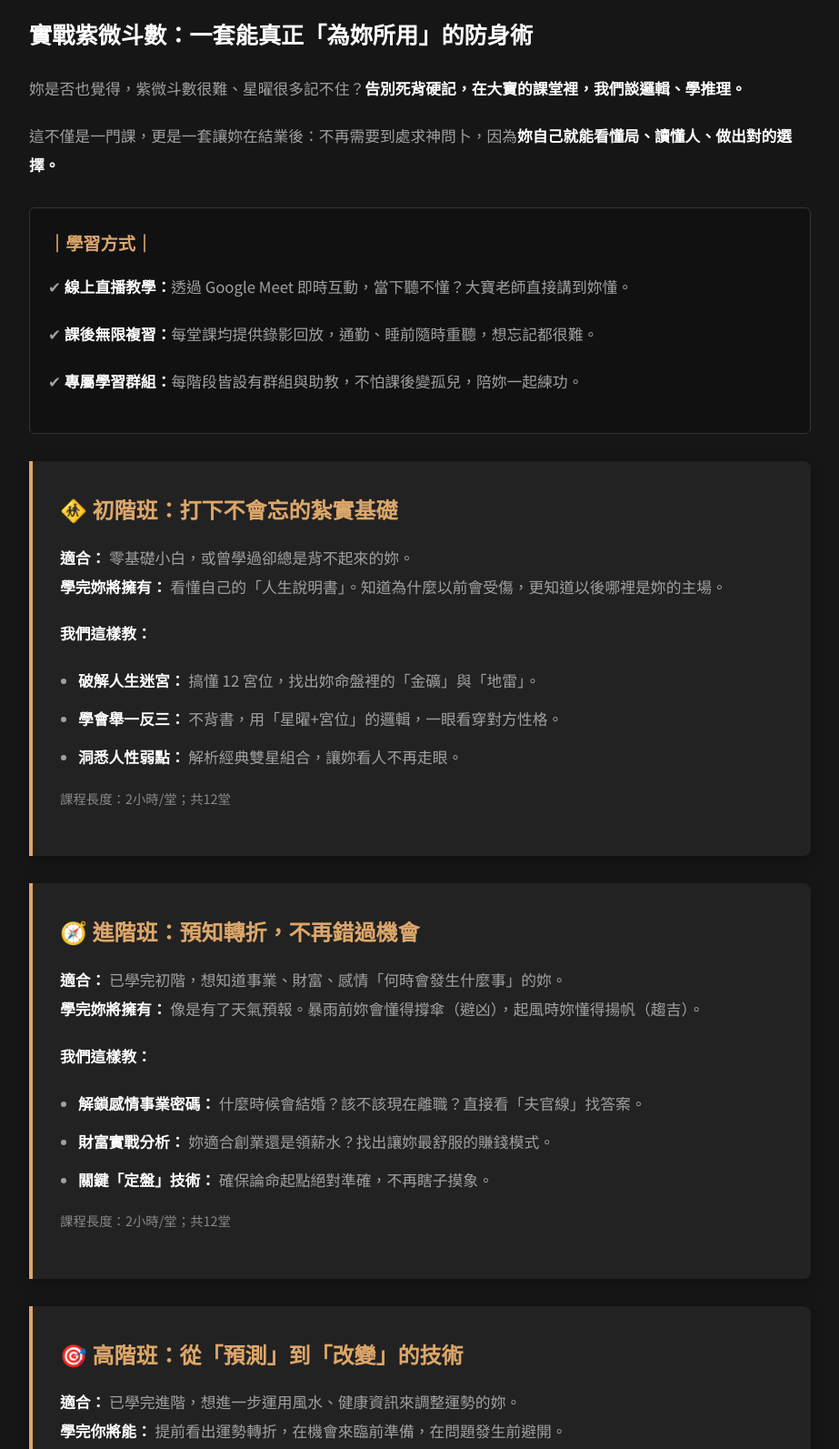
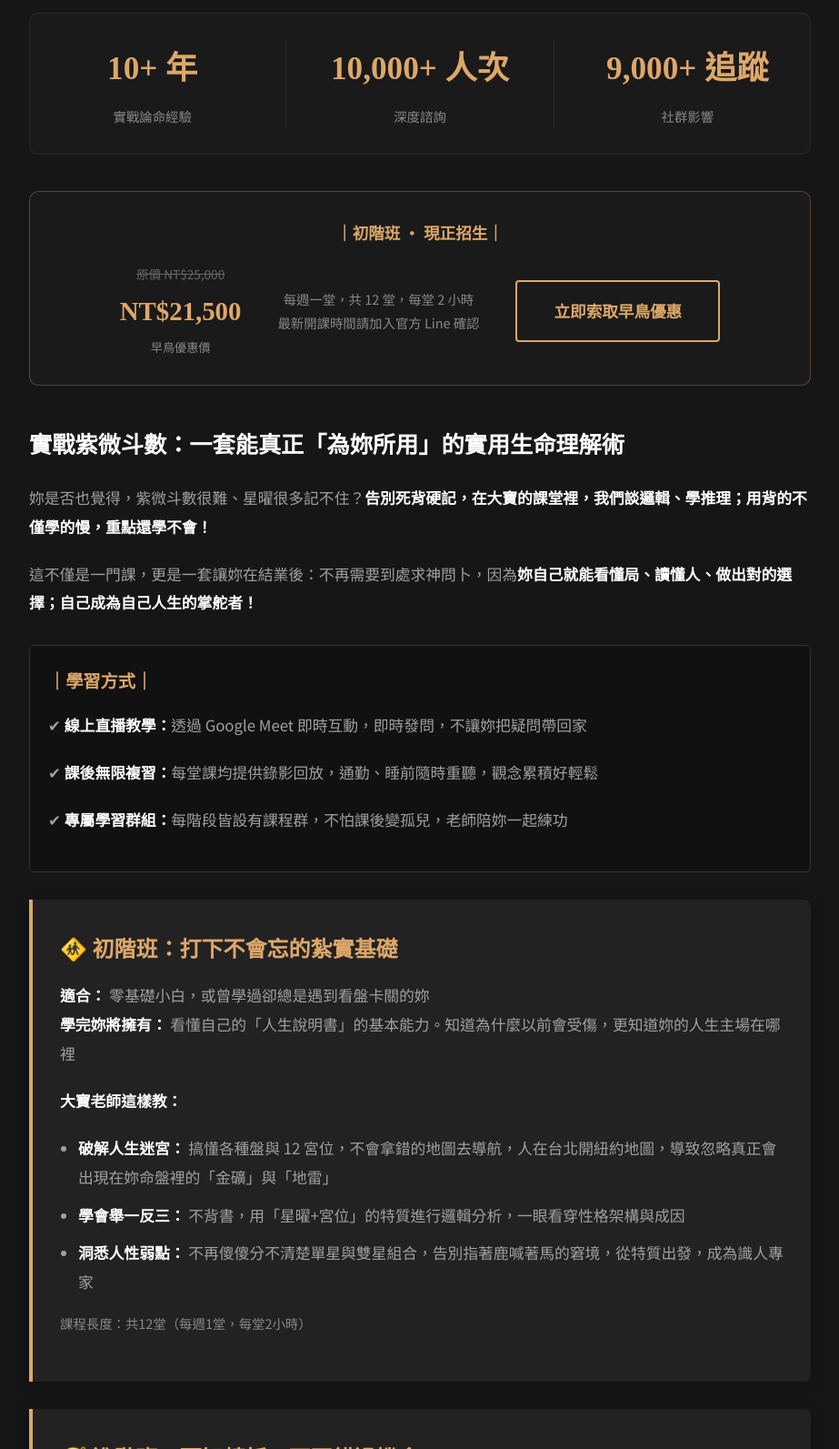
Before and after one commit to dabao-ziwei/dabaoweb, a website: page course.html in a window 1280 px wide. Shown: the part 460-2053 px from the top of the page at 91% size, without its empty margins (178-1101 px from the left). Drawn offline with nearby package versions, Linux system fonts and the light colour scheme; no server answers.

Commit message:
課程改版

```diff
--- a/course.html
+++ b/course.html
@@ -39,10 +39,10 @@
             </a>
             <ul class="nav-links">
                 <li><a href="index.html">首頁</a></li>
+                <li><a href="course.html" style="color:var(--accent-color);">【實戰紫微斗數】課程</a></li>
+                <li><a href="booking.html">線上預約</a></li>
+                <li><a href="articles.html">教學文章</a></li>
                 <li><a href="chart.html">線上排盤</a></li>
-                <li><a href="booking.html">線上預約</a></li>
-                <li><a href="course.html" style="color:var(--accent-color);">【實戰紫微斗數】課程</a></li>
-                <li><a href="articles.html">教學文章</a></li>
             </ul>
         </div>
     </nav>
@@ -55,73 +55,105 @@
 
     <div class="inner-content">
         <hr class="section-divider" style="margin-bottom: 40px;">
-        <h2 style="color:var(--primary-color); margin-bottom:20px;">實戰紫微斗數：一套能真正「為妳所用」的防身術</h2>
-        <p>妳是否也覺得，紫微斗數很難、星曜很多記不住？<strong>告別死背硬記，在大寶的課堂裡，我們談邏輯、學推理。</strong></p>
-        <p>這不僅是一門課，更是一套讓妳在結業後：不再需要到處求神問卜，因為<strong>妳自己就能看懂局、讀懂人、做出對的選擇。</strong></p>
+
+        <div style="display:flex; gap:40px; flex-wrap:wrap; margin-bottom:40px; padding:28px; background:#1a1a1a; border:1px solid rgba(255,255,255,0.08); border-radius:10px;">
+            <div style="flex:1; min-width:200px; text-align:center; border-right:1px solid rgba(255,255,255,0.08); padding-right:40px;">
+                <div style="font-family:'Noto Serif TC',serif; font-size:2.2rem; font-weight:700; color:var(--accent-color);">10+ 年</div>
+                <div style="color:#888; font-size:0.9rem; margin-top:4px;">實戰論命經驗</div>
+            </div>
+            <div style="flex:1; min-width:200px; text-align:center; border-right:1px solid rgba(255,255,255,0.08); padding-right:40px;">
+                <div style="font-family:'Noto Serif TC',serif; font-size:2.2rem; font-weight:700; color:var(--accent-color);">10,000+ 人次</div>
+                <div style="color:#888; font-size:0.9rem; margin-top:4px;">深度諮詢</div>
+            </div>
+            <div style="flex:1; min-width:200px; text-align:center;">
+                <div style="font-family:'Noto Serif TC',serif; font-size:2.2rem; font-weight:700; color:var(--accent-color);">9,000+ 追蹤</div>
+                <div style="color:#888; font-size:0.9rem; margin-top:4px;">社群影響</div>
+            </div>
+        </div>
+
+        <div style="margin-bottom:40px; padding:28px; background:#1a1a1a; border:1px solid rgba(221,167,106,0.3); border-radius:10px; text-align:center;">
+            <strong style="color:var(--accent-color); font-size:1.1rem;">｜初階班 · 現正招生｜</strong>
+            <div style="margin-top:16px; display:flex; gap:40px; flex-wrap:wrap; align-items:center; justify-content:center;">
+                <div>
+                    <div style="color:#666; font-size:0.85rem; text-decoration:line-through;">原價 NT$25,000</div>
+                    <div style="font-family:'Noto Serif TC',serif; font-size:1.8rem; font-weight:700; color:var(--accent-color);">NT$21,500</div>
+                    <div style="color:#888; font-size:0.82rem;">早鳥優惠價</div>
+                </div>
+                <div style="color:#888; font-size:0.9rem; line-height:1.8;">
+                    每週一堂，共 12 堂，每堂 2 小時<br>
+                    最新開課時間請加入官方 Line 確認
+                </div>
+                <a href="https://line.me/R/ti/p/@653jrxjt?oat_content=url&ts=03241123" target="_blank" class="primary-btn" style="margin-top:0;">立即索取早鳥優惠</a>
+            </div>
+        </div>
+
+        <h2 style="color:var(--primary-color); margin-bottom:20px;">實戰紫微斗數：一套能真正「為妳所用」的實用生命理解術</h2>
+        <p>妳是否也覺得，紫微斗數很難、星曜很多記不住？<strong>告別死背硬記，在大寶的課堂裡，我們談邏輯、學推理；用背的不僅學的慢，重點還學不會！</strong></p>
+        <p>這不僅是一門課，更是一套讓妳在結業後：不再需要到處求神問卜，因為<strong>妳自己就能看懂局、讀懂人、做出對的選擇；自己成為自己人生的掌舵者！</strong></p>
 
         <div style="margin:30px 0; padding:20px; background:#111; border-radius:6px; border:1px solid #333;">
             <strong style="color:var(--accent-color); display:block; margin-bottom:15px; font-size:1.2rem;">｜學習方式｜</strong>
-            <p>✔ <strong>線上直播教學：</strong>透過 Google Meet 即時互動，當下聽不懂？大寶老師直接講到妳懂。</p>
-            <p>✔ <strong>課後無限複習：</strong>每堂課均提供錄影回放，通勤、睡前隨時重聽，想忘記都很難。</p>
-            <p>✔ <strong>專屬學習群組：</strong>每階段皆設有群組與助教，不怕課後變孤兒，陪妳一起練功。</p>
+            <p>✔ <strong>線上直播教學：</strong>透過 Google Meet 即時互動，即時發問，不讓妳把疑問帶回家</p>
+            <p>✔ <strong>課後無限複習：</strong>每堂課均提供錄影回放，通勤、睡前隨時重聽，觀念累積好輕鬆</p>
+            <p>✔ <strong>專屬學習群組：</strong>每階段皆設有課程群，不怕課後變孤兒，老師陪妳一起練功</p>
         </div>
 
         <div class="course-card">
             <h3>🚸 初階班：打下不會忘的紮實基礎</h3>
-            <p><strong>適合：</strong> 零基礎小白，或曾學過卻總是背不起來的妳。<br>
-            <strong>學完妳將擁有：</strong> 看懂自己的「人生說明書」。知道為什麼以前會受傷，更知道以後哪裡是妳的主場。</p>
-            <p><strong>我們這樣教：</strong></p>
+            <p><strong>適合：</strong> 零基礎小白，或曾學過卻總是遇到看盤卡關的妳<br>
+            <strong>學完妳將擁有：</strong> 看懂自己的「人生說明書」的基本能力。知道為什麼以前會受傷，更知道妳的人生主場在哪裡</p>
+            <p><strong>大寶老師這樣教：</strong></p>
             <ul>
-                <li><strong>破解人生迷宮：</strong> 搞懂 12 宮位，找出妳命盤裡的「金礦」與「地雷」。</li>
-                <li><strong>學會舉一反三：</strong> 不背書，用「星曜+宮位」的邏輯，一眼看穿對方性格。</li>
-                <li><strong>洞悉人性弱點：</strong> 解析經典雙星組合，讓妳看人不再走眼。</li>
+                <li><strong>破解人生迷宮：</strong> 搞懂各種盤與 12 宮位，不會拿錯的地圖去導航，人在台北開紐約地圖，導致忽略真正會出現在妳命盤裡的「金礦」與「地雷」</li>
+                <li><strong>學會舉一反三：</strong> 不背書，用「星曜+宮位」的特質進行邏輯分析，一眼看穿性格架構與成因</li>
+                <li><strong>洞悉人性弱點：</strong> 不再傻傻分不清楚單星與雙星組合，告別指著鹿喊著馬的窘境，從特質出發，成為識人專家</li>
             </ul>
-            <p style="color:#888; font-size:0.9rem;">課程長度：2小時/堂；共12堂</p>
+            <p style="color:#888; font-size:0.9rem;">課程長度：共12堂（每週1堂，每堂2小時）</p>
         </div>
 
         <div class="course-card">
             <h3>🧭 進階班：預知轉折，不再錯過機會</h3>
-            <p><strong>適合：</strong> 已學完初階，想知道事業、財富、感情「何時會發生什麼事」的妳。<br>
-            <strong>學完妳將擁有：</strong> 像是有了天氣預報。暴雨前妳會懂得撐傘（避凶），起風時妳懂得揚帆（趨吉）。</p>
-            <p><strong>我們這樣教：</strong></p>
+            <p><strong>適合：</strong> 已學完初階，想知道感情、事業、財富「會在何時發生什麼事」的妳<br>
+            <strong>學完妳將擁有：</strong> 內建運勢預測雷達，暴雨前妳會懂得撐傘（避凶），起風時妳懂得揚帆（趨吉），告別態度與事件無法分辨的問題</p>
+            <p><strong>大寶老師這樣教：</strong></p>
             <ul>
-                <li><strong>解鎖感情事業密碼：</strong> 什麼時候會結婚？該不該現在離職？直接看「夫官線」找答案。</li>
-                <li><strong>財富實戰分析：</strong> 妳適合創業還是領薪水？找出讓妳最舒服的賺錢模式。</li>
-                <li><strong>關鍵「定盤」技術：</strong> 確保論命起點絕對準確，不再瞎子摸象。</li>
+                <li><strong>解鎖感情事業密碼：</strong> 什麼時候會結婚？感情有沒有小三？該不該現在離職？有沒有升遷機會？揭露藏在「夫官線」的分析秘密</li>
+                <li><strong>財富實戰分析：</strong> 妳適合創業還是領薪水？何時可創業？創業方向？藏在「財福線」中讓妳能獲利的賺錢模式</li>
+                <li><strong>定盤入門：</strong> 學會辨別出生時間誤差的基本校正方法，讓論命起點不偏移，徹底告別「妳說的不是我」的窘境</li>
             </ul>
-            <p style="color:#888; font-size:0.9rem;">課程長度：2小時/堂；共12堂</p>
+            <p style="color:#888; font-size:0.9rem;">課程長度：共12堂（每週1堂，每堂2小時）</p>
         </div>
 
         <div class="course-card">
             <h3>🎯 高階班：從「預測」到「改變」的技術</h3>
-            <p><strong>適合：</strong> 已學完進階，想進一步運用風水、健康資訊來調整運勢的妳。<br>
-            <strong>學完你將能：</strong> 提前看出運勢轉折，在機會來臨前準備，在問題發生前避開。</p>
-            <p><strong>我們這樣教你：</strong></p>
+            <p><strong>適合：</strong> 已學完進階，想進一步掌握健康資訊，並利用風水來調整運勢的妳<br>
+            <strong>學完妳將能：</strong> 瞭解疾病與紫微斗數之間的關聯，怎麼判斷疾病？要看中醫還是西醫？要去哪裡找好醫生？</p>
+            <p><strong>大寶老師這樣教：</strong></p>
             <ul>
-                <li><strong>深度解鎖夫官線：</strong> 預測感情發展（分手、結婚）與事業變動（升遷、離職、轉職）。</li>
-                <li><strong>財富格局實戰分析：</strong> 找出最適合你的創業、投資與理財模式。</li>
-                <li><strong>關鍵技巧「定盤」：</strong> 確保論命起點的絕對準確性。</li>
+                <li><strong>解鎖疾病判斷：</strong> 各星曜與疾病的關係？化祿在身體上不見得是好事，掌握健康管理、養生秘訣</li>
+                <li><strong>基礎風水判斷：</strong> 居家風水、辦公風水開箱，如何判斷風水的好與壞？風水對命主的影響是什麼？</li>
+                <li><strong>關鍵技巧「定盤」：</strong> 如何快速的定盤？關鍵訣竅解密！一般命理師不揭露的秘密！</li>
             </ul>
-            <p style="color:#888; font-size:0.9rem;">課程長度：2小時/堂；共12堂</p>
+            <p style="color:#888; font-size:0.9rem;">課程長度：共12堂（每週1堂，每堂2小時）</p>
         </div>
 
         <div class="course-card">
             <h3>🚀 職業班：成為他人的引路人</h3>
             <p><strong>適合：</strong> 已學完高階，想斜槓、開業，具備「準、快、改運」實力的妳。<br>
-            <strong>學完妳將擁有：</strong> 職業命理師的思維與氣場，把興趣變成專業，甚至第二份收入。</p>
-            <p><strong>我們這樣教：</strong></p>
+            <strong>學完妳將擁有：</strong> 職業命理師的思維與氣場，把興趣變成專業，甚至第二份收入</p>
+            <p><strong>大寶老師這樣教：</strong></p>
             <ul>
-                <li><strong>快速解盤心法：</strong> 10分鐘內，精準抓出客戶痛點與解方。</li>
-                <li><strong>海量案例演練：</strong> 用大寶老師多年的實戰經驗，縮短妳 5 年的摸索期。</li>
-                <li><strong>獨家改運錦囊：</strong> 傳授業界不輕易公開的論命與調整秘訣。</li>
+                <li><strong>快速解盤心法：</strong> 10分鐘內，精準抓出客戶痛點，透過大量實戰練習學會如何開口說</li>
+                <li><strong>海量案例演練：</strong> 提供大寶老師多年的實戰經驗心法，縮短妳 5 年的摸索期</li>
+                <li><strong>獨家改運錦囊：</strong> 傳授業界不輕易公開的論命與調整秘訣</li>
             </ul>
-            <p style="color:#888; font-size:0.9rem;">課程長度：2小時/堂；共12堂</p>
+            <p style="color:#888; font-size:0.9rem;">課程長度：共12堂（每週1堂，每堂2小時）</p>
         </div>
 
         <div style="text-align:center; margin-top:50px;">
             <h3 style="color:var(--accent-color);">｜大寶的堅持｜</h3>
-            <p>為了確保妳真的「學得會」，課程採<strong>階段式進階</strong>。需完成前一階段並通過考核，才能報名下一階段。<br>這不是刁難，這是對妳的學習成效負責。</p>
-            <p style="font-size:1.2rem; margin-top:20px; color:var(--primary-color);">這一生，讓「實戰紫微斗數」陪妳一起走。<br>看懂命運，掌握命運，求人不如求己。</p>
+            <p>為了確保妳真的「學得會」，課程採<strong>階段式進階</strong>。需完成前一階段並通過考核，才能報名下一階段。<br>這不是刁難，這是對妳的學習成效負責</p>
+            <p style="font-size:1.2rem; margin-top:20px; color:var(--primary-color);">這一生，讓「實戰紫微斗數」陪妳一起走；看懂命，改變運，創造自己的順風順水</p>
             <a href="https://lin.ee/y2XVa6h" target="_blank" class="primary-btn" style="margin-top: 30px;">立即加入官方 Line報名</a>
         </div>
     </div>
```
